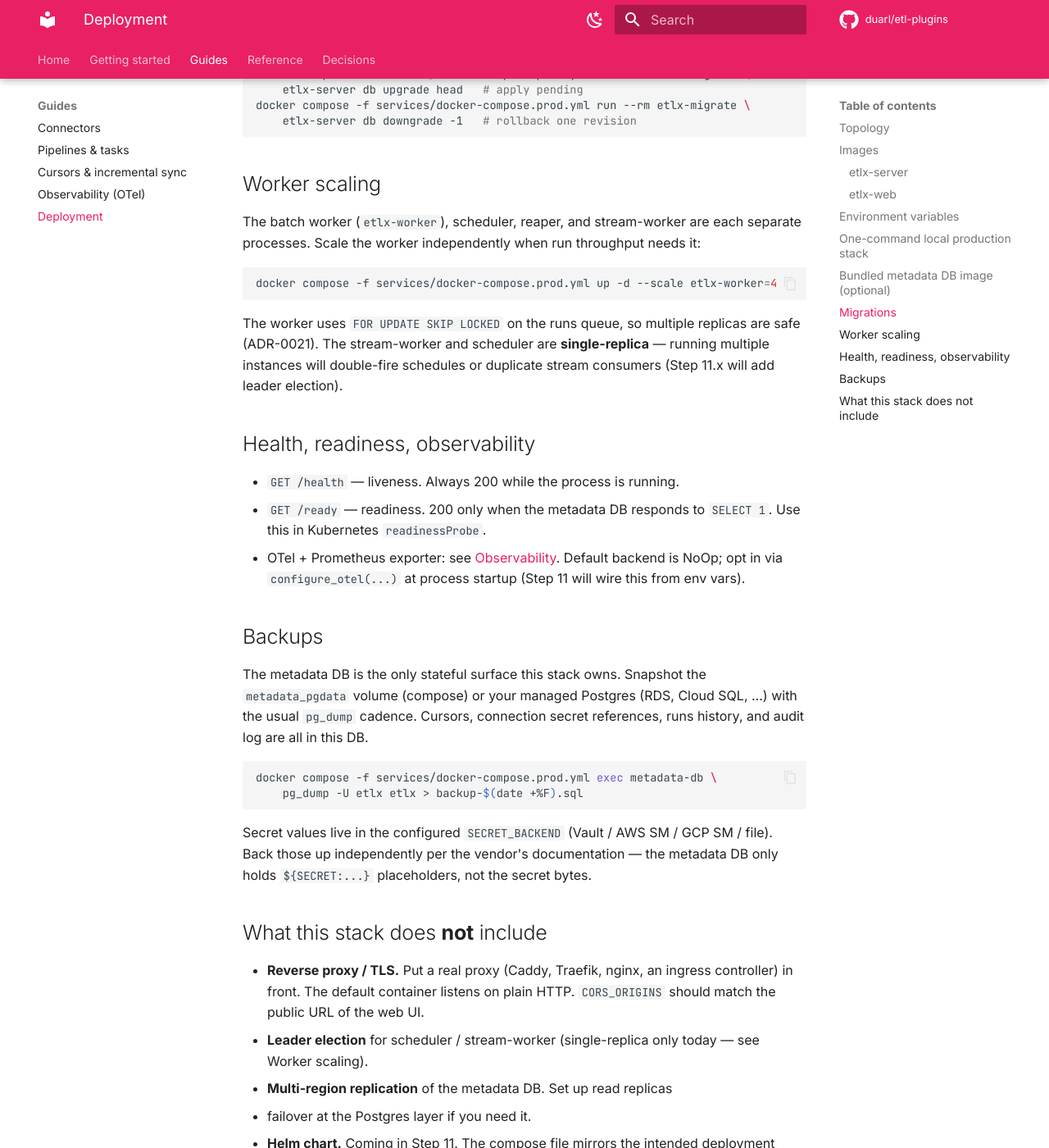
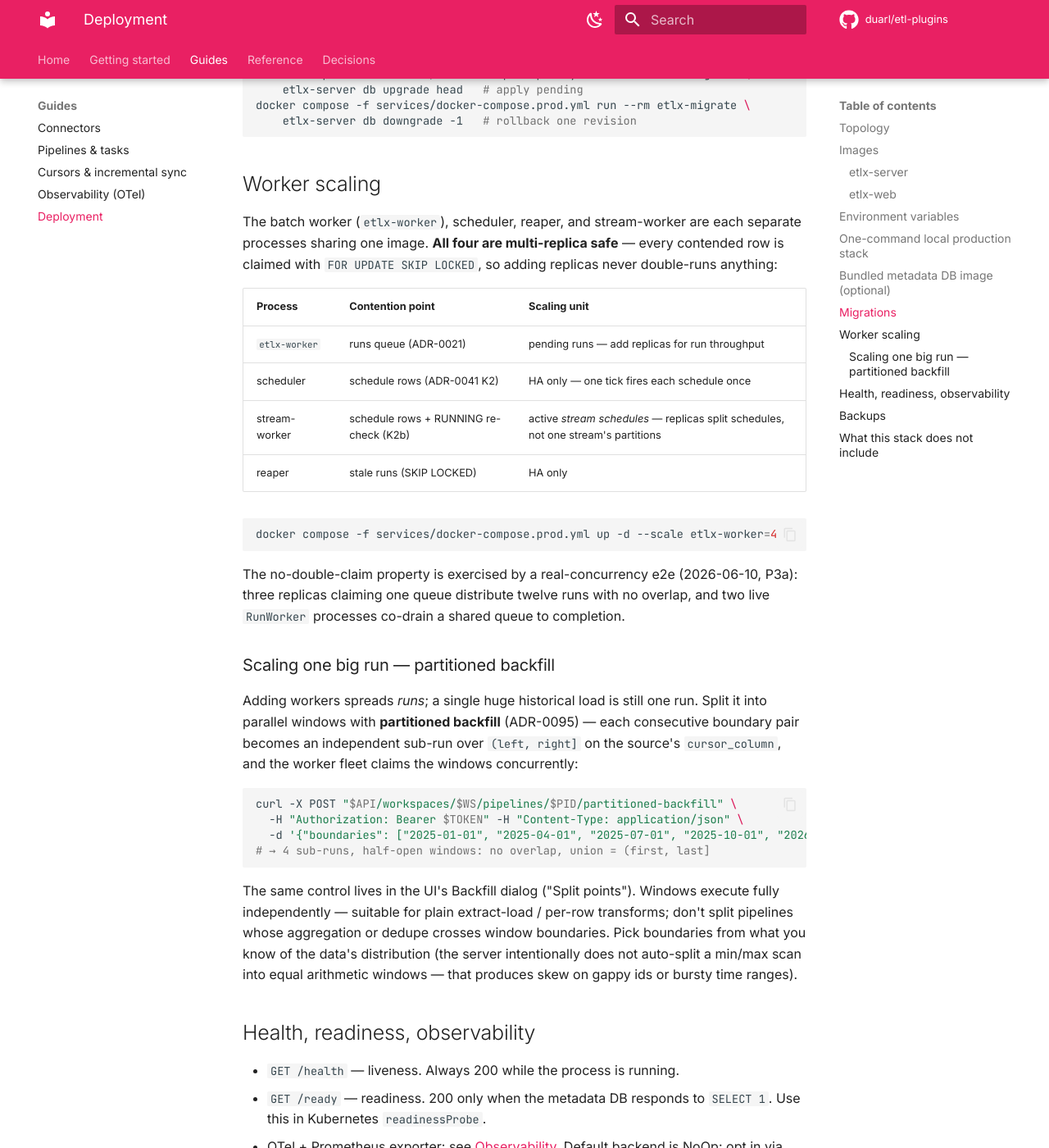
Before and after one commit to genebir/anyduct, an MkDocs documentation site: the page built from docs/deployment.md, in a window 1280 px wide and 1400 px high, scrolled down 4040 px. Shown: the whole window at 82% size. Built offline with MkDocs 1.6.1 and Material for MkDocs 9.7.7, drawn with Linux system fonts in a browser that asks for light colours; comment, search, counter and statistics services are not loaded.

Commit message:
docs(deploy): 멀티-replica 운영 현행화 + 분할 backfill 운영 가이드 [Phase P3c]
4 프로세스 전부 SKIP LOCKED 멀티-replica 안전 매트릭스(P3a 실증 인용) +
'Scaling one big run' 섹션(ADR-0095). scheduler/stream-worker가
single-replica라던 stale 서술 제거(K2/K2b 이후 사실과 불일치).

Co-Authored-By: Claude Fable 5 <noreply@anthropic.com>

````diff
--- a/docs/deployment.md
+++ b/docs/deployment.md
@@ -188,18 +188,48 @@ docker compose -f services/docker-compose.prod.yml run --rm etlx-migrate \
 ## Worker scaling
 
 The batch worker (`etlx-worker`), scheduler, reaper, and stream-worker
-are each separate processes. Scale the worker independently when run
-throughput needs it:
+are each separate processes sharing one image. **All four are
+multi-replica safe** — every contended row is claimed with
+`FOR UPDATE SKIP LOCKED`, so adding replicas never double-runs anything:
+
+| Process | Contention point | Scaling unit |
+|---|---|---|
+| `etlx-worker` | runs queue (ADR-0021) | pending runs — add replicas for run throughput |
+| scheduler | schedule rows (ADR-0041 K2) | HA only — one tick fires each schedule once |
+| stream-worker | schedule rows + RUNNING re-check (K2b) | active *stream schedules* — replicas split schedules, not one stream's partitions |
+| reaper | stale runs (SKIP LOCKED) | HA only |
 
 ```bash
 docker compose -f services/docker-compose.prod.yml up -d --scale etlx-worker=4
 ```
 
-The worker uses `FOR UPDATE SKIP LOCKED` on the runs queue, so multiple
-replicas are safe (ADR-0021). The stream-worker and scheduler are
-**single-replica** — running multiple instances will double-fire
-schedules or duplicate stream consumers (Step 11.x will add leader
-election).
+The no-double-claim property is exercised by a real-concurrency e2e
+(2026-06-10, P3a): three replicas claiming one queue distribute twelve
+runs with no overlap, and two live `RunWorker` processes co-drain a
+shared queue to completion.
+
+### Scaling one big run — partitioned backfill
+
+Adding workers spreads *runs*; a single huge historical load is still
+one run. Split it into parallel windows with **partitioned backfill**
+(ADR-0095) — each consecutive boundary pair becomes an independent
+sub-run over `(left, right]` on the source's `cursor_column`, and the
+worker fleet claims the windows concurrently:
+
+```bash
+curl -X POST "$API/workspaces/$WS/pipelines/$PID/partitioned-backfill" \
+  -H "Authorization: Bearer $TOKEN" -H "Content-Type: application/json" \
+  -d '{"boundaries": ["2025-01-01", "2025-04-01", "2025-07-01", "2025-10-01", "2026-01-01"]}'
+# → 4 sub-runs, half-open windows: no overlap, union = (first, last]
+```
+
+The same control lives in the UI's Backfill dialog ("Split points").
+Windows execute fully independently — suitable for plain
+extract-load / per-row transforms; don't split pipelines whose
+aggregation or dedupe crosses window boundaries. Pick boundaries from
+what you know of the data's distribution (the server intentionally does
+not auto-split a min/max scan into equal arithmetic windows — that
+produces skew on gappy ids or bursty time ranges).
 
 ## Health, readiness, observability
 
@@ -232,8 +262,6 @@ not the secret bytes.
 * **Reverse proxy / TLS.** Put a real proxy (Caddy, Traefik, nginx, an
   ingress controller) in front. The default container listens on plain
   HTTP. `CORS_ORIGINS` should match the public URL of the web UI.
-* **Leader election** for scheduler / stream-worker (single-replica only
-  today — see Worker scaling).
 * **Multi-region replication** of the metadata DB. Set up read replicas
   + failover at the Postgres layer if you need it.
 * **Helm chart.** Coming in Step 11. The compose file mirrors the
````
Also changed, not shown: CHANGELOG.md (+1 -0 lines), CLAUDE.md (+1 -1 lines), ROADMAP.md (+1 -1 lines).
